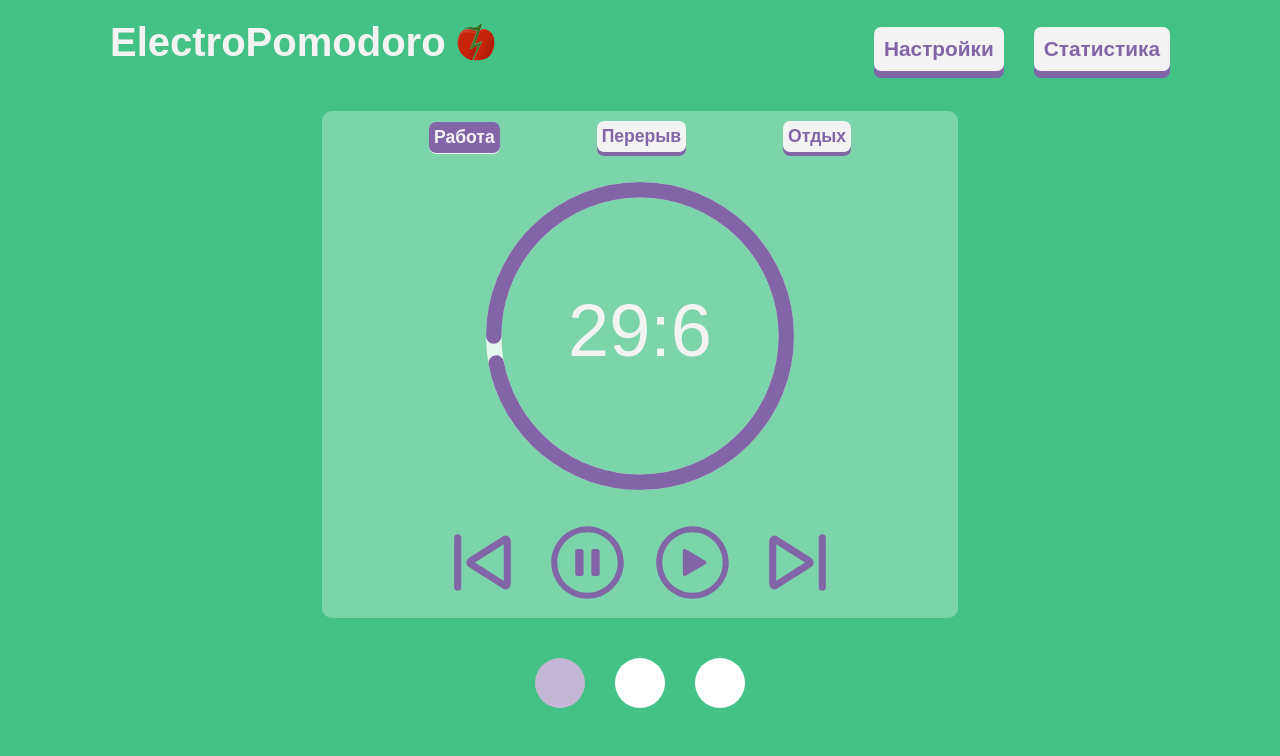
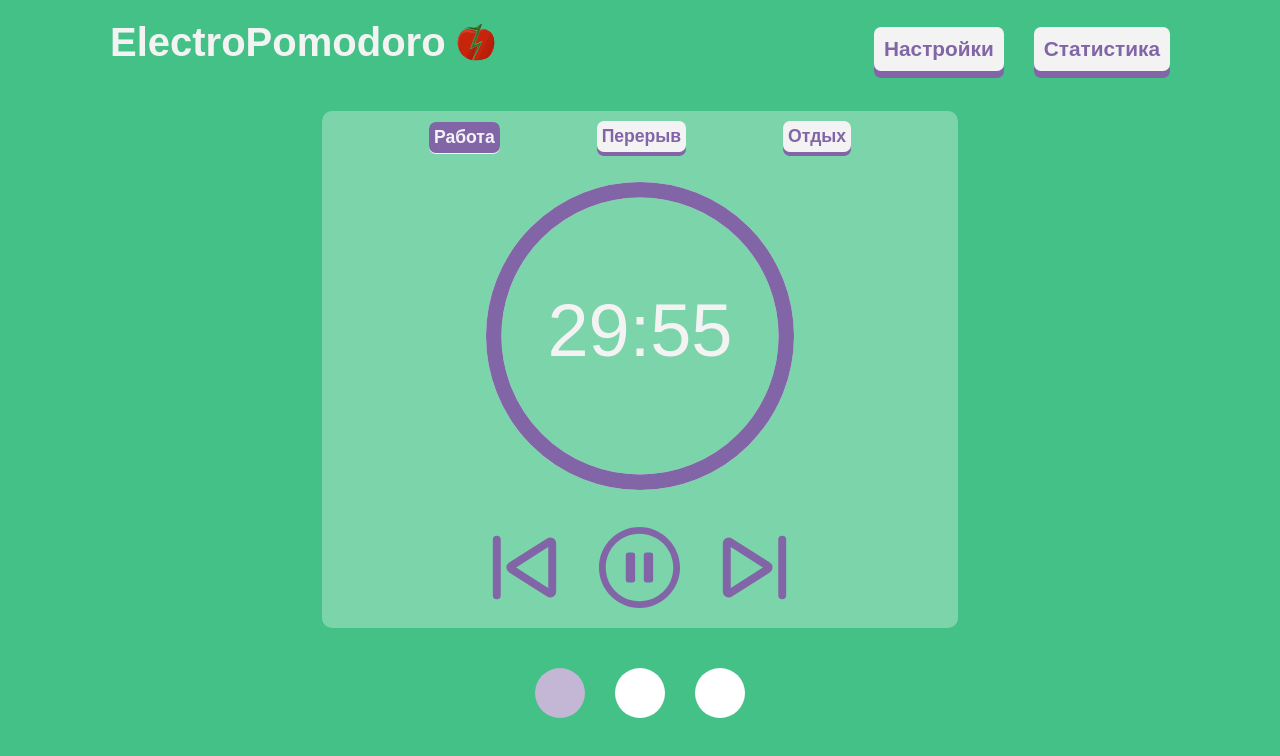
Before and after one commit to altq33/ElectroPomodoro, a React (Vite) app: page / in a window 1280 px wide. Shown: the top 756 px of the page. Built offline with nearby package versions, Linux system fonts and the light colour scheme.

Commit message:
add main logic on buttons in timer, mini refactoring of components

```diff
--- a/src/components/SelectStateButton/SelectStateButton.tsx
+++ b/src/components/SelectStateButton/SelectStateButton.tsx
@@ -6,6 +6,7 @@ import { ISelectStateButtonProps } from "@/types/props";
 export const SelectStateButton: React.FC<ISelectStateButtonProps> = ({
   title,
   isActive,
+  onClick,
 }) => {
   return (
     <button
@@ -13,6 +14,7 @@ export const SelectStateButton: React.FC<ISelectStateButtonProps> = ({
         "select-state-btn": true,
         active: isActive,
       })}
+      onClick={onClick}
     >
       {title}
     </button>
--- a/src/components/SettingsRange/SettingsRange.tsx
+++ b/src/components/SettingsRange/SettingsRange.tsx
@@ -11,7 +11,7 @@ export const SettingsRange: React.FC<ISettingsRangeProps> = React.memo(
     min = 1,
     max = 100,
     step = 1,
-    renderValue = (value: number) => value,
+    onRenderValue = (value: number) => value,
   }) => {
     return (
       <label className="range-label" htmlFor="">
@@ -31,7 +31,7 @@ export const SettingsRange: React.FC<ISettingsRangeProps> = React.memo(
           )}
           renderThumb={({ props }) => (
             <div {...props} className="range-thumb">
-              {renderValue(value)}
+              {onRenderValue(value)}
             </div>
           )}
         />
--- a/src/components/TimerControlButton/TimerControlButton.tsx
+++ b/src/components/TimerControlButton/TimerControlButton.tsx
@@ -4,10 +4,11 @@ import { ITimerControlButtonProps } from "@/types/props";
 
 export const TimerControlButton: React.FC<ITimerControlButtonProps> = ({
   icon,
-  alt
+  alt,
+  onClick,
 }) => {
   return (
-    <button className="timer-control-btn">
+    <button className="timer-control-btn" onClick={onClick}>
       <img src={icon} alt={alt} />
     </button>
   );
--- a/src/pages/Settings/Settings.tsx
+++ b/src/pages/Settings/Settings.tsx
@@ -13,7 +13,7 @@ import { numberPickerMargin } from "@/resources/styles";
 
 export const Settings = () => {
   const { setSettings, ...settings } = useSettings((state) => state);
-  const renderVolumeValue = useCallback(
+  const calculateRenderVolumeValue = useCallback(
     (value: number) => Math.round(value * 100),
     []
   );
@@ -93,7 +93,7 @@ export const Settings = () => {
               min={0.01}
               max={1}
               step={0.01}
-              renderValue={renderVolumeValue}
+              onRenderValue={calculateRenderVolumeValue}
             />
           </SettingsGroup>
         </form>
--- a/src/pages/Timer/Timer.tsx
+++ b/src/pages/Timer/Timer.tsx
@@ -1,4 +1,4 @@
-import React, { useContext, useEffect, useRef } from "react";
+import React, { useContext, useEffect, useRef, MouseEvent } from "react";
 import "./Timer.scss";
 import { SelectStateButton } from "@/components/SelectStateButton/SelectStateButton";
 import { CircularProgressbar, buildStyles } from "react-circular-progressbar";
@@ -13,6 +13,7 @@ import { useSettings } from "@/stores/settings";
 import { useTimer } from "@/stores/timer";
 import { PomoStage } from "@/types/types";
 import { useInterval } from "@/hooks/useInterval";
+import { normalizeTime } from "@/utils/utils";
 
 export const Timer = () => {
   const settings = useSettings((state) => state);
@@ -29,6 +30,28 @@ export const Timer = () => {
     }
   };
 
+  const onPlay = (e: MouseEvent<HTMLButtonElement>) => {
+    timer.setIsPaused(false);
+    console.log(timer);
+  };
+
+  const onPause = (e: MouseEvent<HTMLButtonElement>) => {
+    timer.setIsPaused(true);
+    console.log(timer);
+  };
+
+  const setWorkStage = () => {
+    timer.setMode(settings, PomoStage.work);
+  };
+
+  const setBreakStage = () => {
+    timer.setMode(settings, PomoStage.break);
+  };
+
+  const setRestStage = () => {
+    timer.setMode(settings, PomoStage.rest);
+  };
+
   useEffect(() => {
     timer.setSecondsLeft(settings.workTime * 60);
   }, [settings]);
@@ -39,7 +62,7 @@ export const Timer = () => {
       return timer.switchMode(settings);
     }
     timer.decrementSecondsLeft();
-  }, 100);
+  }, 1000);
 
   return (
     <div className="content">
@@ -48,14 +71,17 @@ export const Timer = () => {
           <SelectStateButton
             title="Работа"
             isActive={timer.stage == PomoStage.work}
+            onClick={setWorkStage}
           />
           <SelectStateButton
             title="Перерыв"
             isActive={timer.stage == PomoStage.break}
+            onClick={setBreakStage}
           />
           <SelectStateButton
             title="Отдых"
             isActive={timer.stage == PomoStage.rest}
+            onClick={setRestStage}
           />
         </div>
         <div className="timer-container">
@@ -63,9 +89,10 @@ export const Timer = () => {
             value={Math.round((timer.secondsLeft!! / getTotalSeconds()) * 100)}
             maxValue={100}
             strokeWidth={5}
-            text={`${Math.floor(timer.secondsLeft!! / 60)}:${
+            text={normalizeTime(
+              Math.floor(timer.secondsLeft!! / 60),
               timer.secondsLeft!! % 60
-            }`}
+            )}
             styles={buildStyles({
               strokeLinecap: "round",
               textSize: "1.5rem",
@@ -75,12 +102,16 @@ export const Timer = () => {
               textColor: "#f4f3f4",
               trailColor: "rgba(255, 255, 255, 0.8)",
             })}
+            counterClockwise
           />
         </div>
         <div className="timer-controllers">
           <TimerControlButton icon={prevIcon} />
-          <TimerControlButton icon={pauseIcon} />
-          <TimerControlButton icon={startIcon} />
+          {timer.isPaused ? (
+            <TimerControlButton icon={startIcon} onClick={onPlay} />
+          ) : (
+            <TimerControlButton icon={pauseIcon} onClick={onPause} />
+          )}
           <TimerControlButton icon={nextIcon} />
         </div>
       </div>
--- a/src/stores/timer.ts
+++ b/src/stores/timer.ts
@@ -41,7 +41,36 @@ export const useTimer = create<ITimerStore & ITimerActions>()(
           break;
       }
     },
+    setMode: (
+      settings: ISettingsStore & ISettingsActions,
+      stage: PomoStage
+    ) => {
+      if (get().stage == stage) return;
 
+      const newState: Partial<ITimerStore> = {
+        stage,
+        completedPomosCount:
+          get().stage == PomoStage.work
+            ? get().completedPomosCount + 1
+            : get().completedPomosCount,
+      };
+
+      switch (stage) {
+        case PomoStage.work:
+          newState.secondsLeft = settings.workTime * 60;
+          newState.isPaused = !settings.isAutoStartWork;
+          break;
+        case PomoStage.break:
+          newState.secondsLeft = settings.breakTime * 60;
+          newState.isPaused = !settings.isAutoStartBreak;
+          break;
+        case PomoStage.rest:
+          newState.secondsLeft = settings.restTime * 60;
+          newState.isPaused = !settings.isAutoStartRest;
+      }
+
+      set(newState);
+    },
     setCompletedPomosCount: (value: number) =>
       set({ completedPomosCount: value }),
   }))
--- a/src/types/props.ts
+++ b/src/types/props.ts
@@ -1,14 +1,16 @@
-import { ReactNode } from "react";
+import { ReactNode, MouseEvent } from "react";
 import { ISoundOptions } from "./types";
 
 export interface ISelectStateButtonProps {
   title: string;
   isActive: boolean;
+  onClick?: (event: MouseEvent<HTMLButtonElement>) => void;
 }
 
 export interface ITimerControlButtonProps {
   icon: string;
   alt?: string;
+  onClick?: (event: MouseEvent<HTMLButtonElement>) => void;
 }
 
 export interface IPomosCompletedDisplayProps {
@@ -36,7 +38,7 @@ export interface ISettingsRangeProps {
   min?: number;
   max?: number;
   step?: number;
-  renderValue?: (value: number) => number | string;
+  onRenderValue?: (value: number) => number | string;
 }
 
 export interface ISettingsSwitchProps {
--- a/src/types/types.ts
+++ b/src/types/types.ts
@@ -2,6 +2,7 @@ export interface ISoundOptions {
   value: null | HTMLAudioElement;
   label: string;
 }
+
 export interface ISettingsStore {
   workTime: number;
   breakTime: number;
@@ -51,4 +52,8 @@ export interface ITimerActions {
   setCompletedPomosCount: (value: number) => void;
   decrementSecondsLeft: () => void;
   switchMode: (settings: ISettingsStore & ISettingsActions) => void;
+  setMode: (
+    settings: ISettingsStore & ISettingsActions,
+    stage: PomoStage
+  ) => void;
 }
--- /dev/null
+++ b/src/utils/utils.ts
@@ -0,0 +1,5 @@
+export const normalizeTime = (minutes: number, seconds: number): string => {
+  let normalizedMinutes = minutes < 10 ? `0${minutes}` : minutes;
+  let normalizedSeconds = seconds < 10 ? `0${seconds}` : seconds;
+  return `${normalizedMinutes}:${normalizedSeconds}`;
+};
```
